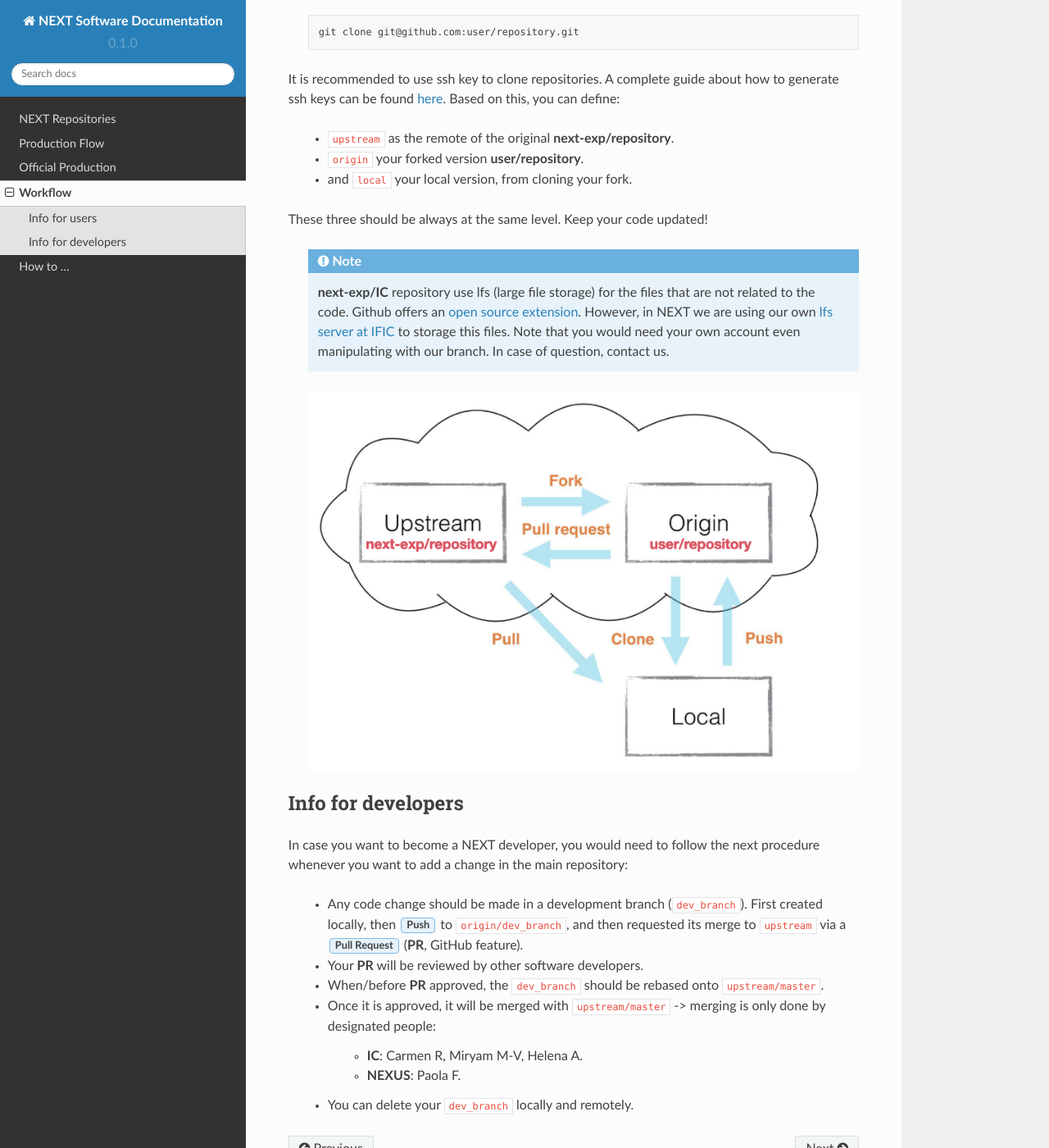
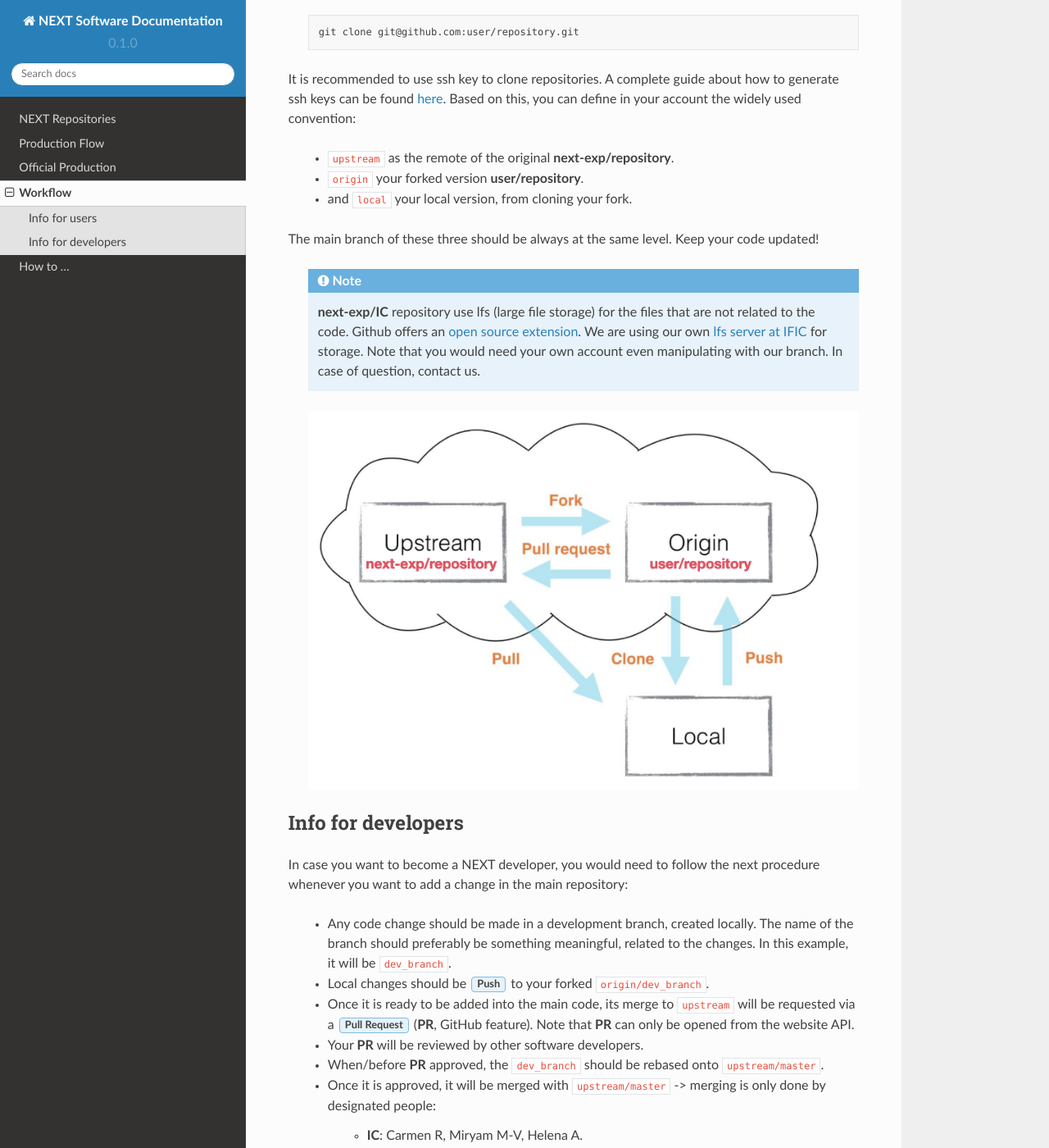
Before and after one commit to next-exp/sw-docs, a Sphinx documentation site: the page built from docs/source/workflow.rst, in a window 1280 px wide and 1400 px high, scrolled down 367 px. Shown: the whole window at 82% size. Built offline with Sphinx 7.4.7 and the Read the Docs theme 2.0.0, drawn with Linux system fonts in a browser that asks for light colours.

Commit message:
Add comments in workflow section

```diff
--- a/docs/source/workflow.rst
+++ b/docs/source/workflow.rst
@@ -14,17 +14,17 @@ Info for users
 
 It is recommended to use ssh key to clone repositories. A complete guide about how to generate ssh keys can be found
 `here <https://docs.github.com/en/authentication/connecting-to-github-with-ssh/generating-a-new-ssh-key-and-adding-it-to-the-ssh-agent>`_.
-Based on this, you can define:
+Based on this, you can define in your account the widely used convention:
 
  * ``upstream`` as the remote of the original **next-exp/repository**.
  * ``origin`` your forked version **user/repository**.
  * and ``local`` your local version, from cloning your fork.
 
-These three should be always at the same level. Keep your code updated!
+The main branch of these three should be always at the same level. Keep your code updated!
 
  .. note::
    **next-exp/IC** repository use lfs (large file storage) for the files that are not related to the code. Github offers an `open source extension <https://git-lfs.github.com/>`_.
-   However, in NEXT we are using our own `lfs server at IFIC <https://next.ific.uv.es:8888/users/sign_in>`_ to storage this files. Note that you would need your own account
+   We are using our own `lfs server at IFIC <https://next.ific.uv.es:8888/users/sign_in>`_ for storage. Note that you would need your own account
    even manipulating with our branch. In case of question, contact us.
 
  .. image:: images/workflow.png
@@ -35,7 +35,9 @@ Info for developers
 ------------------------------------
 In case you want to become a NEXT developer, you would need to follow the next procedure whenever you want to add a change in the main repository:
 
- * Any code change should be made in a development branch (``dev_branch``). First created locally, then :guilabel:`Push` to ``origin/dev_branch``, and then requested its merge to ``upstream`` via a :guilabel:`Pull Request` (**PR**, GitHub feature).
+ * Any code change should be made in a development branch, created locally. The name of the branch should preferably be something meaningful, related to the changes. In this example, it will be ``dev_branch``.
+ * Local changes should be :guilabel:`Push` to your forked ``origin/dev_branch``.
+ * Once it is ready to be added into the main code, its merge to ``upstream`` will be requested via a :guilabel:`Pull Request` (**PR**, GitHub feature). Note that **PR** can only be opened from the website API.
  * Your **PR** will be reviewed by other software developers.
  * When/before **PR** approved, the ``dev_branch`` should be rebased onto ``upstream/master``.
  * Once it is approved, it will be merged with ``upstream/master`` -> merging is only done by designated people:
```
